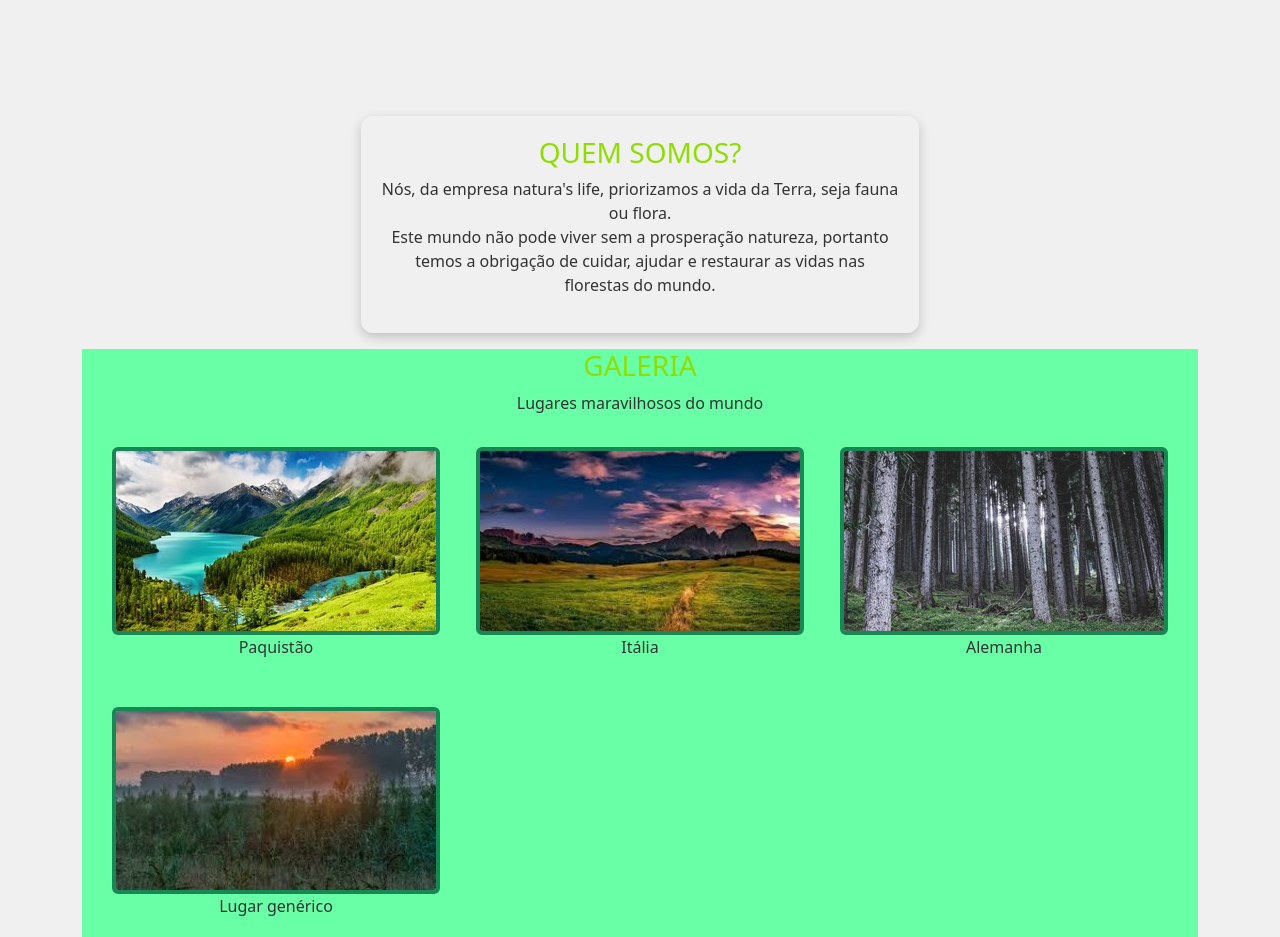
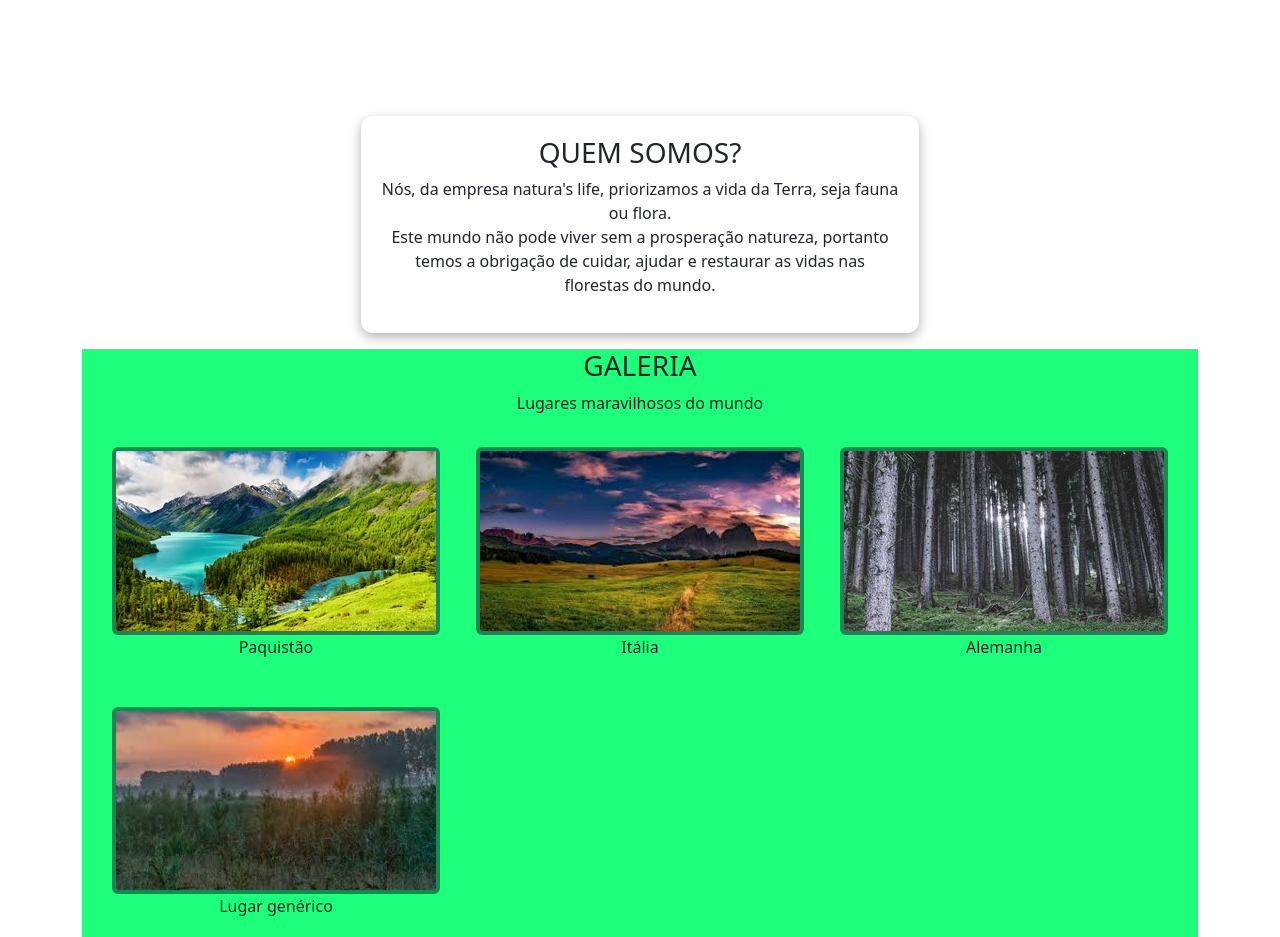
Before and after one commit to FelipeAugusto0413/Natura-s-life-site-com-acessibiliade, a plain HTML site: page index.html in a window 1280 px wide. Shown: the part 751-1688 px from the top of the page. Drawn offline with nearby package versions, Linux system fonts and the light colour scheme.

Commit message:
Update style.css
Final version

```diff
--- a/style.css
+++ b/style.css
@@ -1,41 +1,23 @@
 :root {
   --temW-basic-texts: rgb(51, 51, 51);
-  --temW-titles-texts: rgb(144, 221, 0);
+  --temW-titles-texts: rgb(86, 131, 3);
 
   --basic-texts-color: var(--temW-basic-texts);
   --titles-texts-color: var(--temW-titles-texts);
 }
 
-header {
-    background-color: #f0f0f0;
-}
-
-main {
-    background-color: #f0f0f0;
-}
-
-body p {
-    color: var(--basic-texts-color);
-}
-
-body h3 {
-    color: var(--titles-texts-color)
-}
-
 .caixa-exp-nos {
     width: 50%;
-
-    background-image: url('img/caixa-bg-rainbow.png');
     background-size: cover;
     background-position: center;
     background-repeat: no-repeat;
     padding: 20px;
     border-radius: 12px;
-    box-shadow: 0 4px 12px rgba(0, 0, 0, 0.2);
+    box-shadow: 0 4px 12px rgba(0, 0, 0, 0.3);
 }
 
 .caixa-galeria {
-    background-color: rgb(104, 255, 167);
+    background-color: rgb(30, 255, 124);
     width: 60%;
 }
 
```
